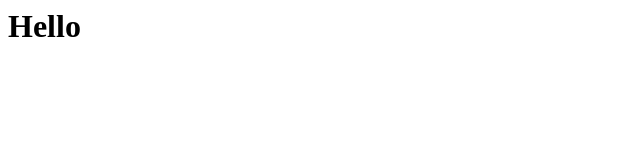
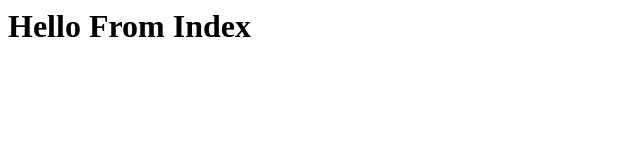
Before and after one commit to avinash1410-cyber/pages, a plain HTML site: page index.html in a window 1280 px wide. Shown: the whole page, without its empty margins (0-640 px from the left). Drawn offline with Linux system fonts and the light colour scheme.

Commit message:
Update index.html

```diff
--- a/index.html
+++ b/index.html
@@ -1 +1 @@
-<h1>Hello</h1>
+<h1>Hello From Index</h1>
```
